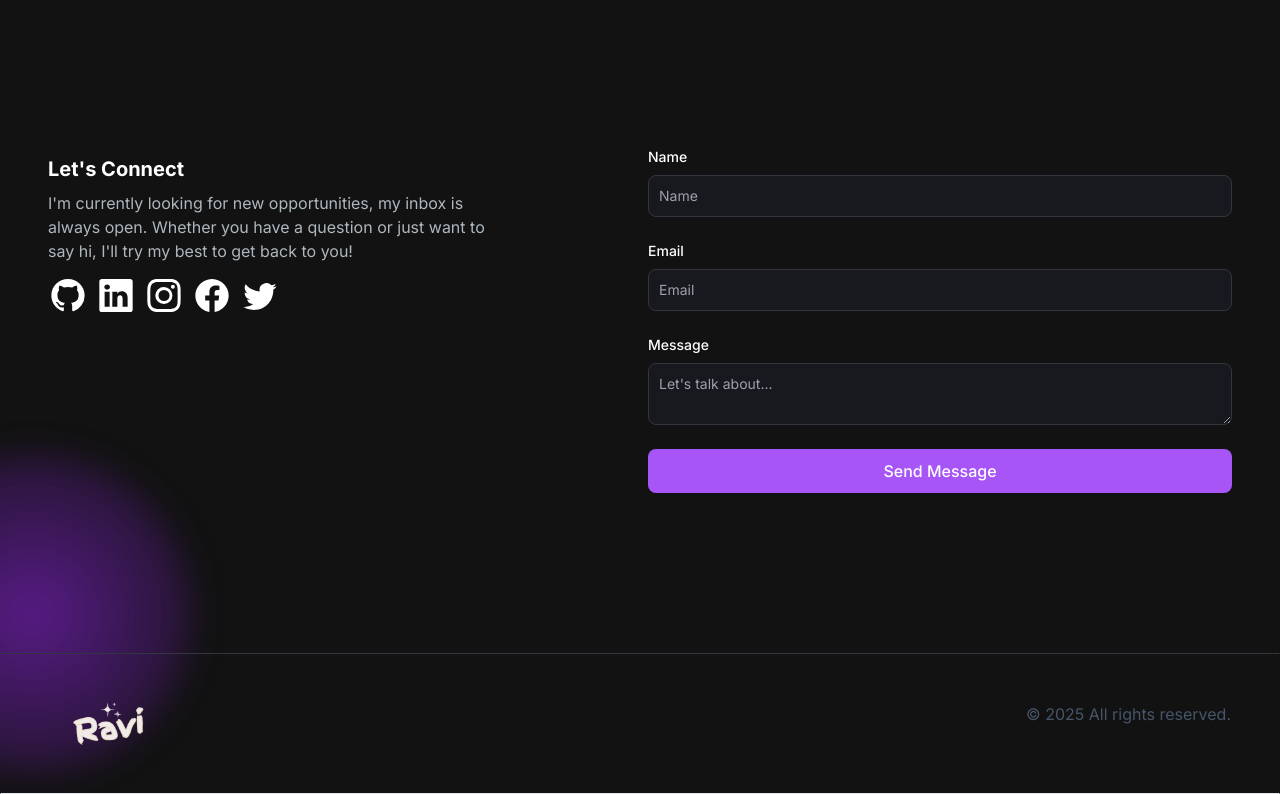
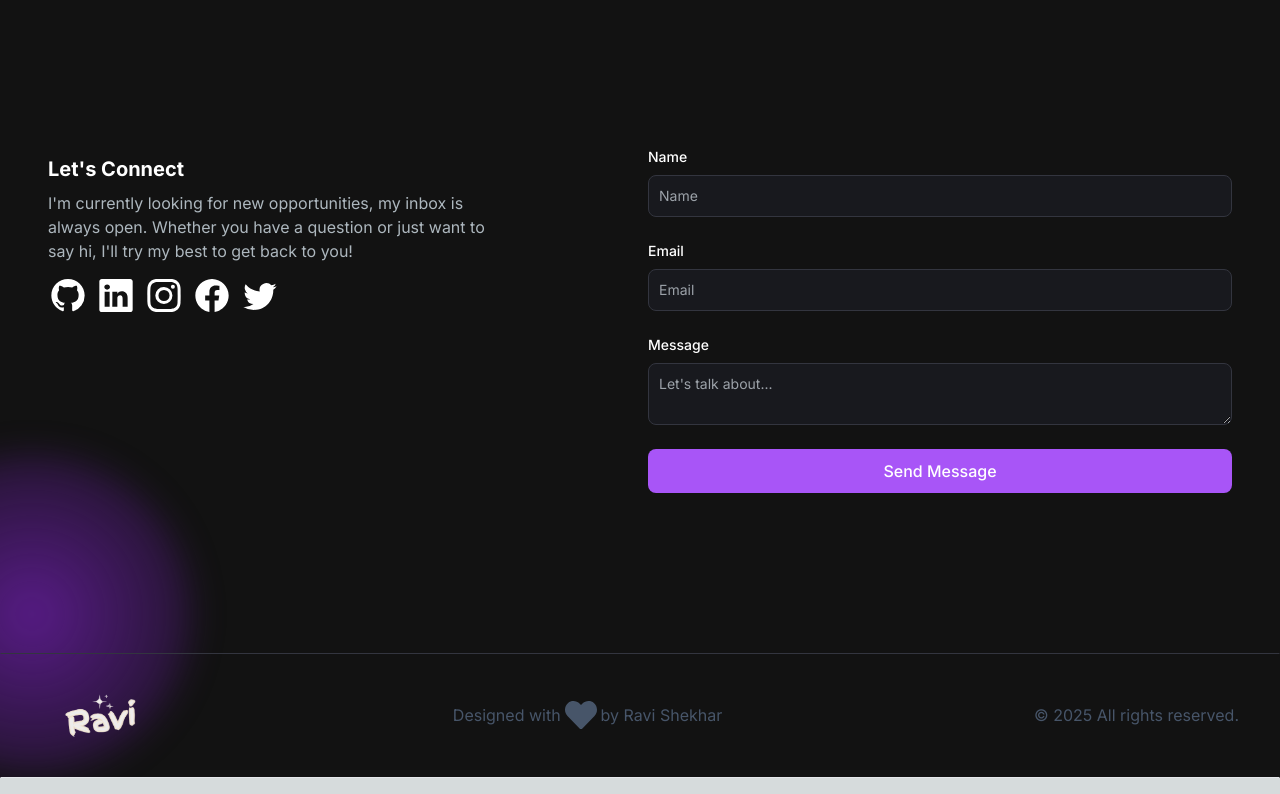
Before and after one commit to ravi-shekhar-25/Portfolio-website, a Next.js app: page / in a window 1280 px wide. Shown: the part 2993-3787 px from the top of the page. Built offline with nearby package versions, Linux system fonts and the light colour scheme.

Commit message:
changed footer section added react-icons

```diff
--- a/package.json
+++ b/package.json
@@ -15,6 +15,7 @@
     "nodemailer": "^6.10.0",
     "react": "^18.3.1",
     "react-dom": "^18.3.1",
+    "react-icons": "^5.5.0",
     "react-type-animation": "^3.2.0",
     "resend": "^4.0.1-alpha.0"
   },
--- a/src/app/components/Footer.jsx
+++ b/src/app/components/Footer.jsx
@@ -1,12 +1,18 @@
 import React from "react";
 import Image from "next/image";
+import { FaHeart } from "react-icons/fa";
 const Footer = () => {
   return (
     <footer className="footer border z-10 border-t-[#33353F] border-l-transparent border-r-transparent text-white">
-      <div className="container p-12 flex justify-between">
-        <span><Image src="/images/logo_final.png" alt="image" width={100} height={100} /></span>
-        <p className="text-slate-600">© {new Date().getFullYear()} All rights reserved.</p>
-      </div>
+        <div className="container p-10 flex justify-between items-center">
+            <span><Image src="/images/logo_final.png" alt="image" width={100} height={100}/></span>
+            <p className="text-slate-600 inline-flex items-center ">Designed with <FaHeart className="items-center size-10 pl-1 pr-1 " /> by Ravi Shekhar</p>
+            <p className="text-slate-600">© {new Date().getFullYear()} All rights reserved.</p>
+
+        </div>
+        {/*<div className="footer border z-10 border-t-[#33353F] border-l-transparent border-r-transparent text-white">*/}
+        {/*   <p className="p-3 justify-between text-center "> Designed with Love by Ravi Shekhar </p>*/}
+        {/*</div>*/}
     </footer>
   );
 };
```
Also changed, not shown: 1 other file (tests, documents, lock files or other folders).
